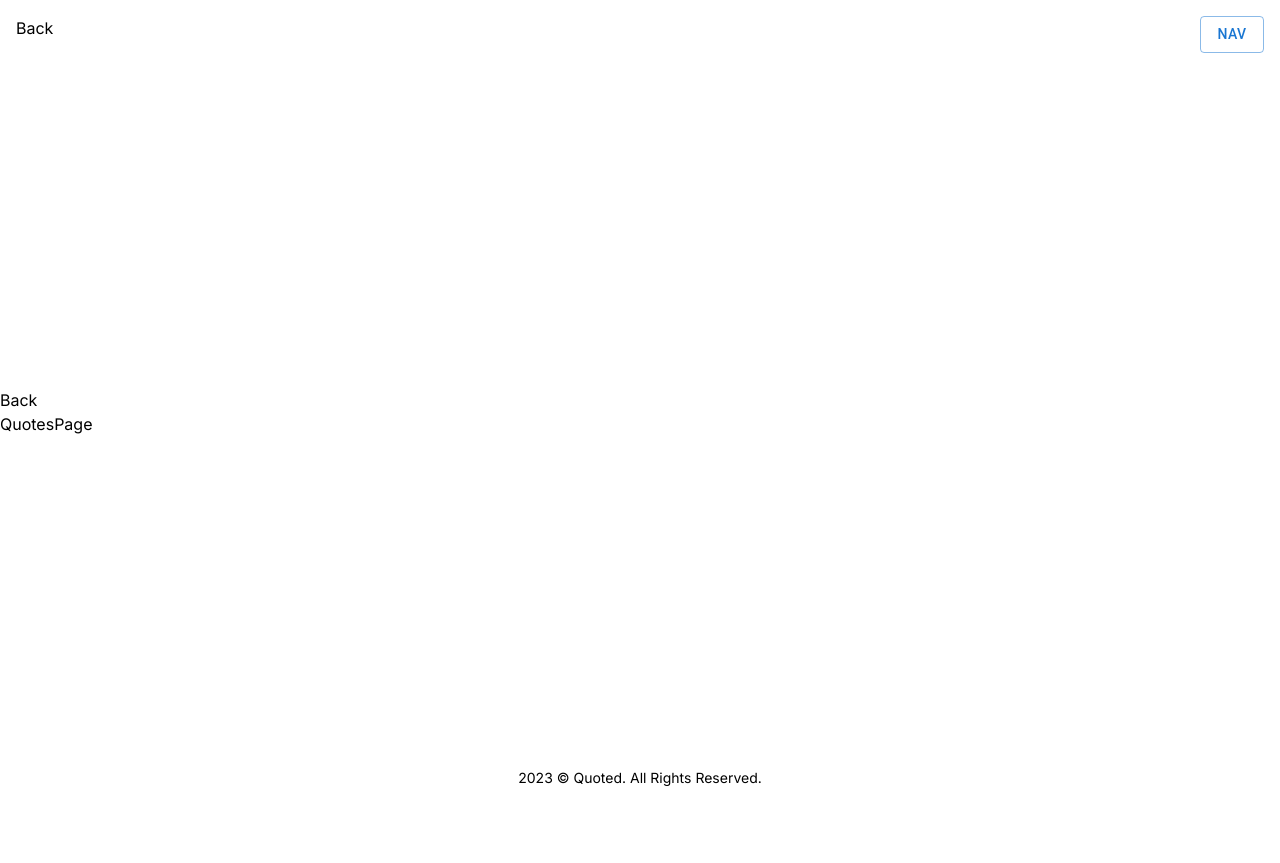
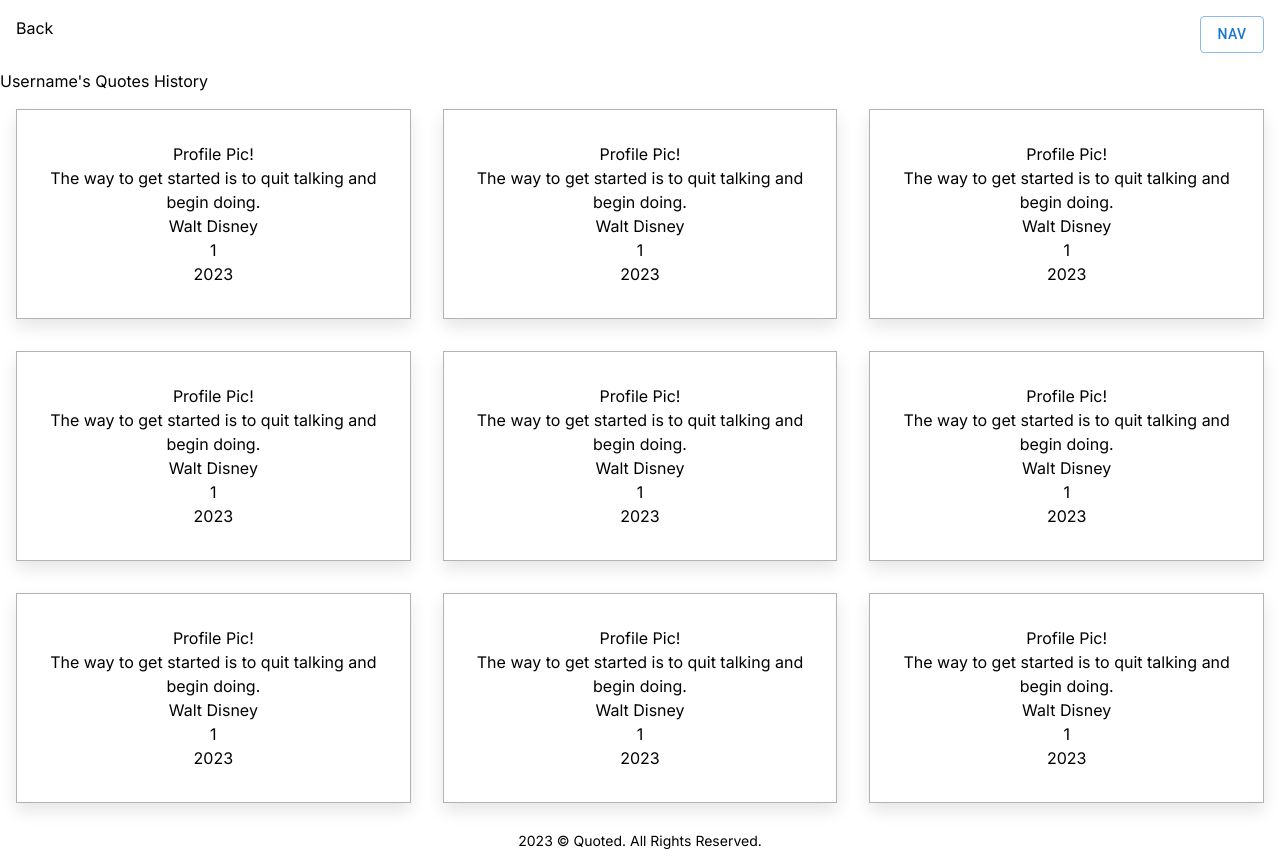
Before and after one commit to tiffmc1/quoted, a Next.js app: page /user/quotes in a window 1280 px wide. Before the commit the page ends 800 px from the top, so only its background shows below. Built offline with nearby package versions, Linux system fonts and the light colour scheme; no server answers.

Commit message:
QUOTESPAGE: imported Quotes Component

```diff
--- a/app/user/quotes/page.jsx
+++ b/app/user/quotes/page.jsx
@@ -1,11 +1,11 @@
-import Link from "next/link";
 import React from "react";
+import Quotes from "@/app/components/User/Quotes";
 
 export default function QuotesPage() {
 	return (
 		<div>
-			<Link href="/user">Back</Link>
-			<div>QuotesPage</div>
+			<div>{/* replace with user's name */}Username&apos;s Quotes History</div>
+			<Quotes />
 		</div>
 	);
 }
```
